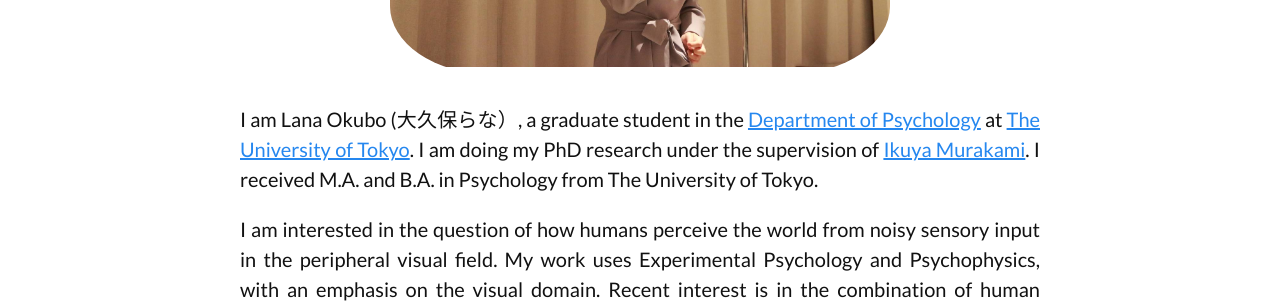
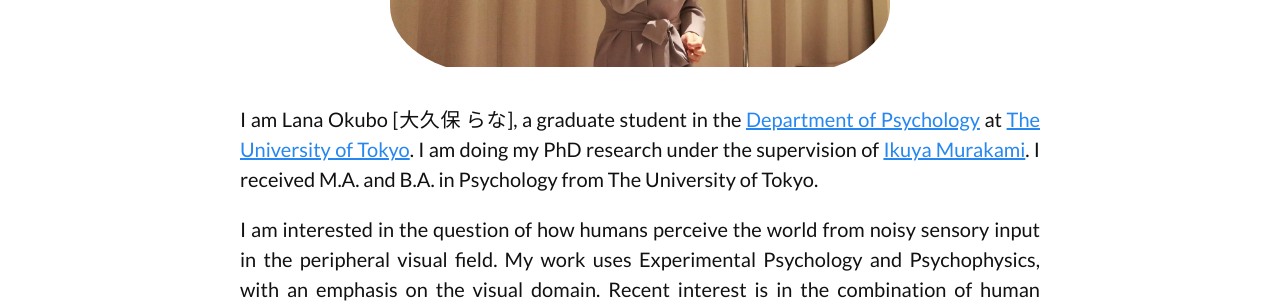
Before and after one commit to LNOKB/lnokb.github.io, a Jekyll site: the page built from index.html, in a window 1280 px wide. Shown: the part 405-708 px from the top of the page. Built offline with Jekyll 4.4.1, drawn with Linux system fonts in a browser that asks for light colours.

```diff
--- a/index.html
+++ b/index.html
@@ -11,7 +11,7 @@ layout: home-page
       </div>
       <!-- <p class="subtitle">{{site.about-author}}</p> -->
       <p class="subtitle">
-        I am Lana Okubo (大久保らな）, a graduate student in the <a href="http://www.l.u-tokyo.ac.jp/psy/" target="_blank">Department of Psychology</a>
+        I am Lana Okubo [大久保 らな], a graduate student in the <a href="http://www.l.u-tokyo.ac.jp/psy/" target="_blank">Department of Psychology</a>
         at <a href="https://www.u-tokyo.ac.jp/en/" target="_blank">The University of Tokyo</a>. I am doing my PhD research under the supervision of <a href="https://www.u-tokyo.ac.jp/en/https://www.l.u-tokyo.ac.jp/~ikuya/e/html/ikuya.html" target="_blank">Ikuya Murakami</a>.
         I received M.A. and B.A. in Psychology from The University of Tokyo.
       </p>
```
